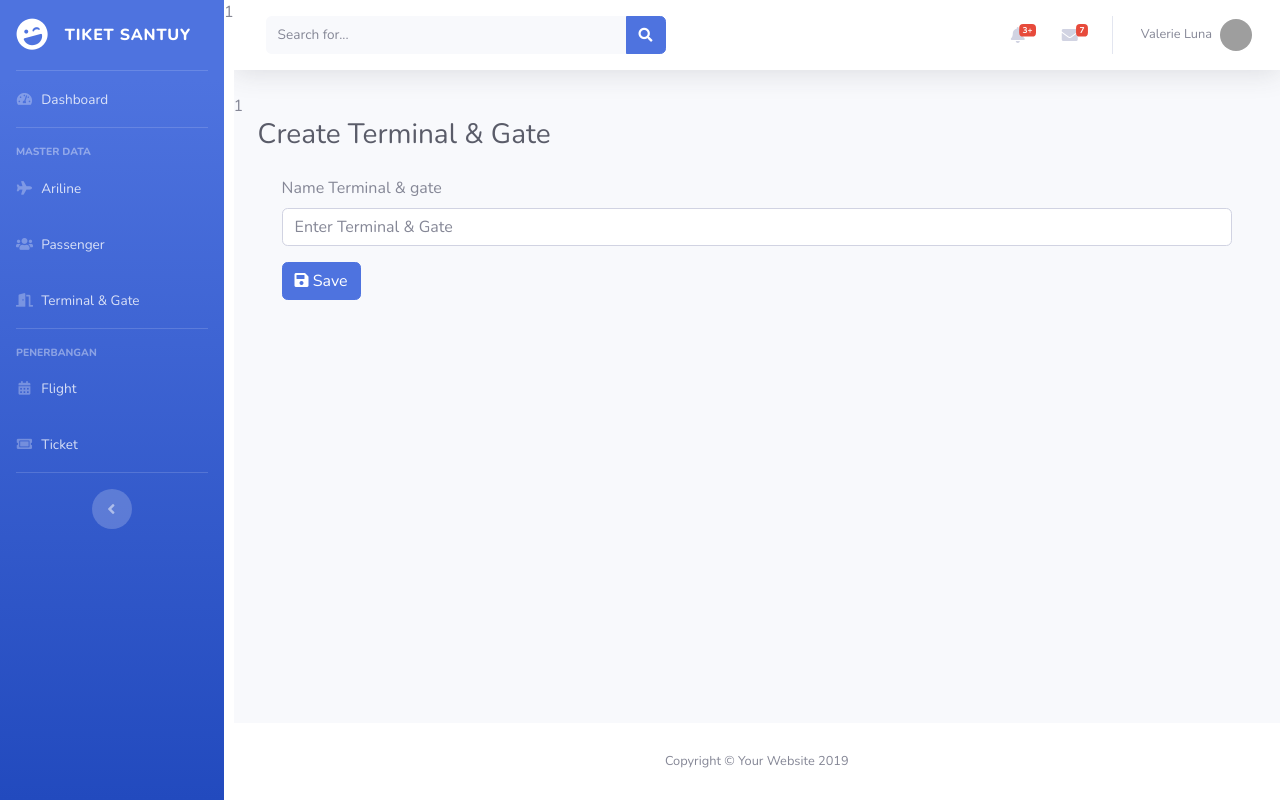
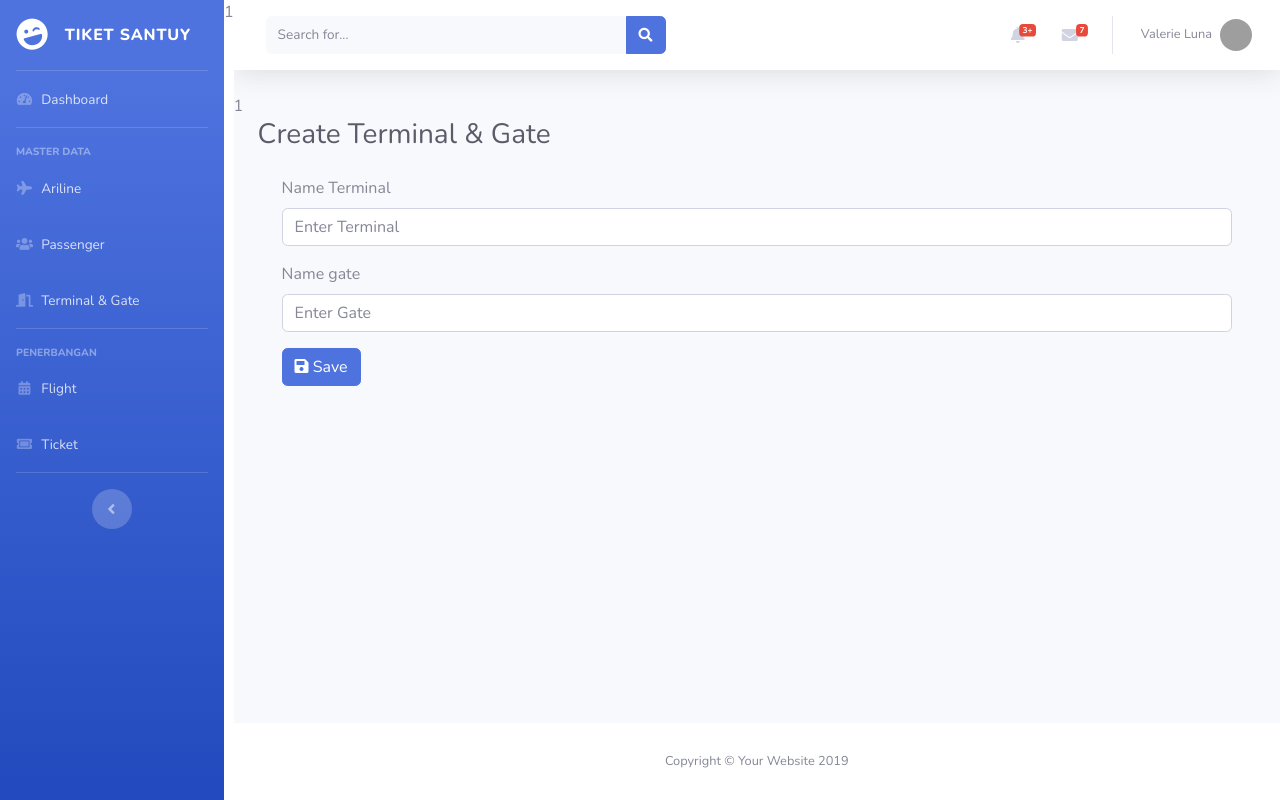
Before and after one commit to inizayzay/pesawat, a PHP site: the page made by tambah_terminal&gate.php in a window 1280 px wide. Run offline with PHP 8.4, Linux system fonts and the light colour scheme; the visitor is signed in with stand-in values (Sample User, id 1); grey boxes are pictures that could not be loaded.

Commit message:
update tambah terminal

```diff
--- a/tambah_terminal&gate.php
+++ b/tambah_terminal&gate.php
@@ -10,8 +10,12 @@
 <div class="container mt-4">
   <form action="" method="post">
     <div class="form-group">
-      <label for="airlineName">Name Terminal & gate</label>
-      <input type="text" class="form-control" id="airlineName" name="airlineName" placeholder="Enter Terminal & Gate" required>
+      <label for="airlineName">Name Terminal</label>
+      <input type="text" class="form-control" id="airlineName" name="airlineName" placeholder="Enter Terminal " required>
+    </div>
+    <div class="form-group">
+      <label for="airlineName">Name gate</label>
+      <input type="text" class="form-control" id="airlineName" name="airlineName" placeholder="Enter Gate" required>
     </div>
     <button type="submit" class="btn btn-primary"> <i class="fas fa-save"></i> Save</button>
   </form>
```
